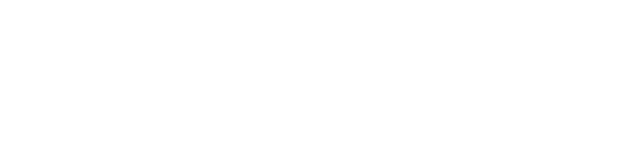
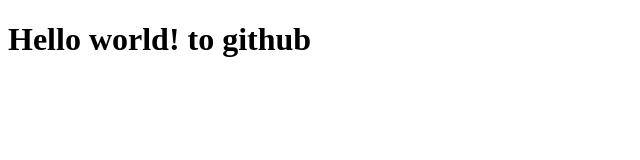
Before and after one commit to JFCR14/Pruebas, a plain HTML site: page index.html in a window 1280 px wide. Shown: the whole page, without its empty margins (0-640 px from the left). Drawn offline with Linux system fonts and the light colour scheme.

```diff
--- a/index.html
+++ b/index.html
@@ -6,6 +6,6 @@
     <title>Document</title>
 </head>
 <body>
-
+    <h1>Hello world! to github</h1>
 </body>
 </html>
```
